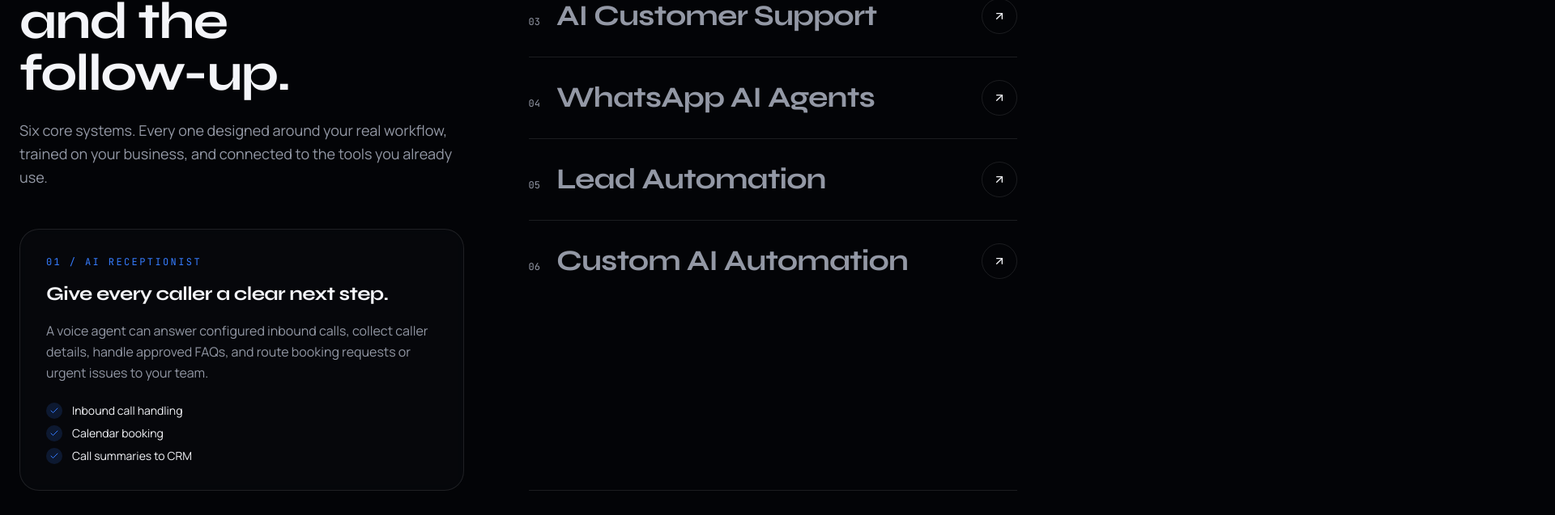
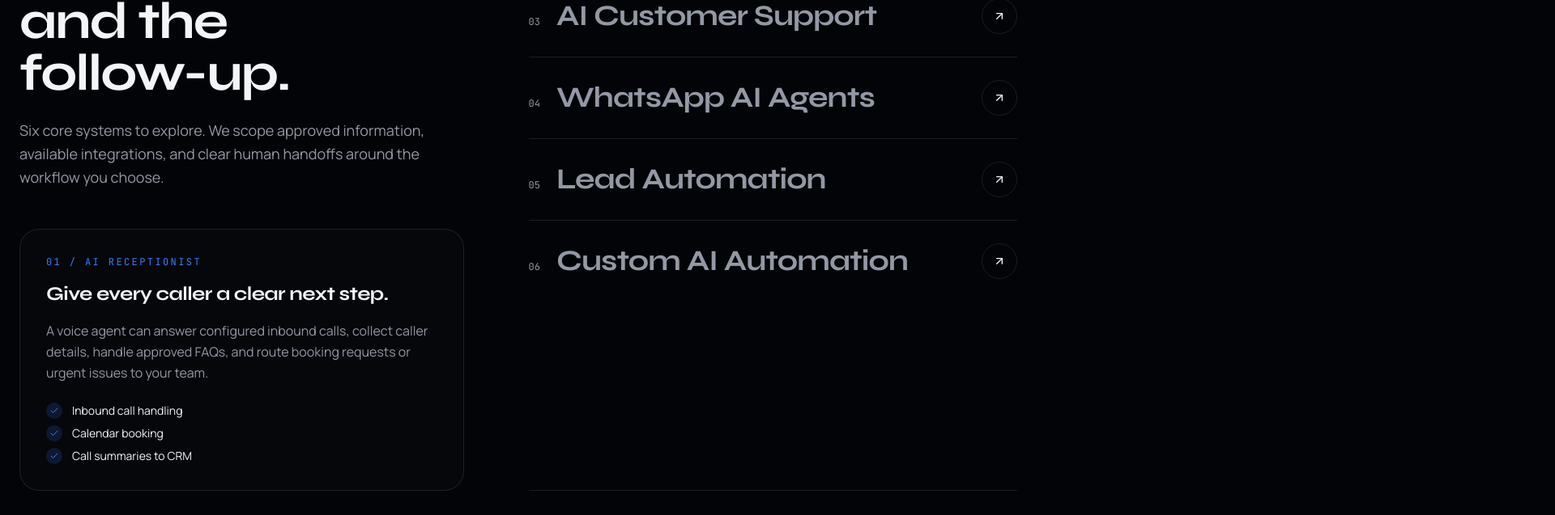
Before and after one commit to abbasimohsin392-prog/Starlight, a Next.js app: page / in a window 1280 px wide. Shown: the part 1459-2096 px from the top of the page at 81% size, 1920 px wide, since content can reach past the window. Built offline with nearby package versions, Linux system fonts and the light colour scheme.

Commit message:
Clarify workflow scope in services section

```diff
--- a/components/site/services.tsx
+++ b/components/site/services.tsx
@@ -20,7 +20,7 @@ export function Services() {
           <SectionHeader
             eyebrow="What we build"
             title="AI systems that work the front desk, the inbox, and the follow-up."
-            description="Six core systems. Every one designed around your real workflow, trained on your business, and connected to the tools you already use."
+            description="Six core systems to explore. We scope approved information, available integrations, and clear human handoffs around the workflow you choose."
           />
 
           <div className="sticky top-32 mt-12 hidden lg:block">
```
